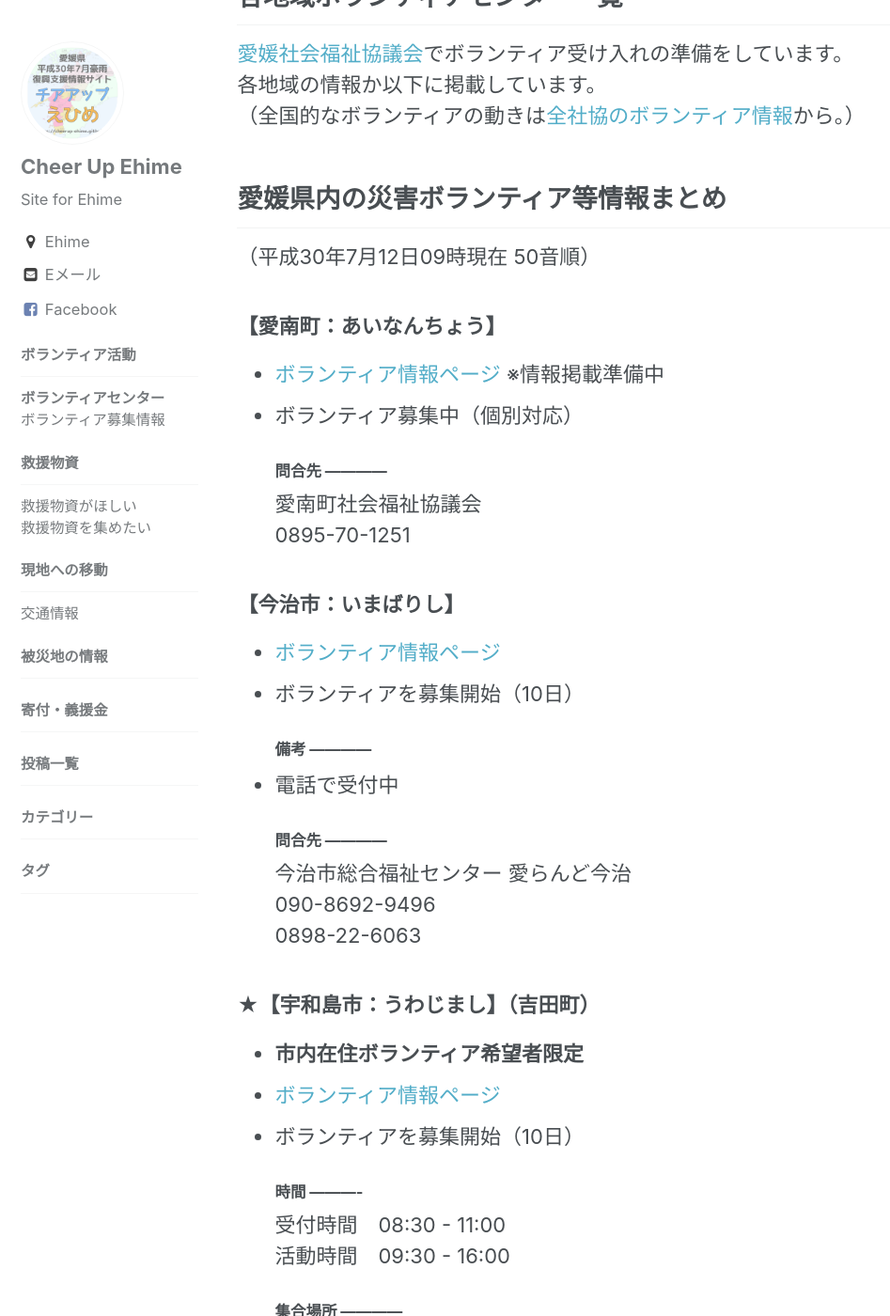
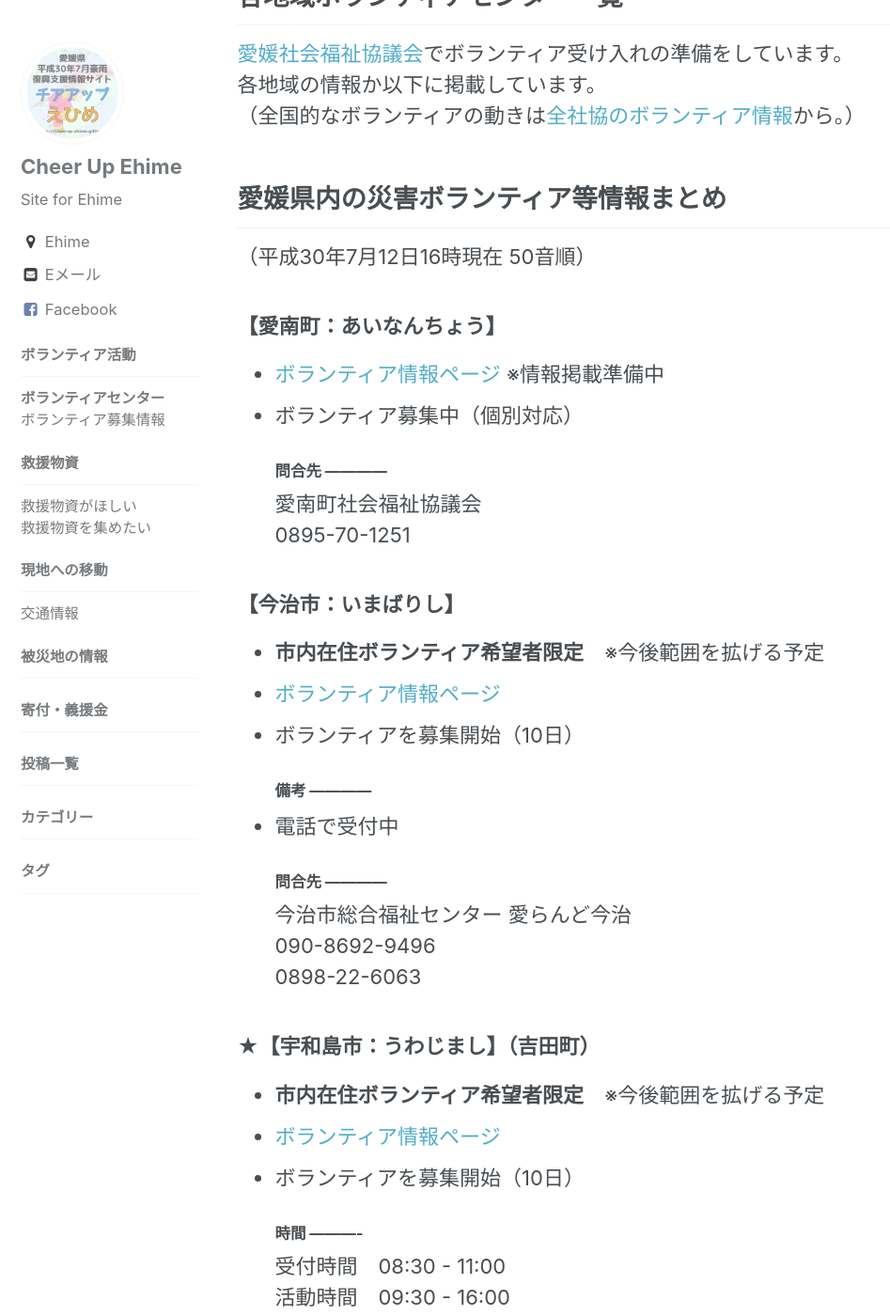
Before and after one commit to cheerup-ehime/cheerup-ehime.github.io, a Jekyll site: the page built from _pages/volunteer.md, in a window 1280 px wide and 1400 px high, scrolled down 1240 px. Shown: the whole window at 94% size, without its empty margins (0-947 px from the left). Built offline with Jekyll 4.4.1, drawn with Linux system fonts in a browser that asks for light colours.

Commit message:
Update volunteer.md

```diff
--- a/_pages/volunteer.md
+++ b/_pages/volunteer.md
@@ -29,7 +29,7 @@ modified: 2018-07-11 23:01:29
 （全国的なボランティアの動きは[全社協のボランティア情報](https://www.saigaivc.com/)から。）
 
 ## 愛媛県内の災害ボランティア等情報まとめ
-（平成30年7月12日09時現在 50音順）
+（平成30年7月12日16時現在 50音順）
 
 ### 【愛南町：あいなんちょう】
 - [ボランティア情報ページ](http://www.ainan-shakyo.or.jp/) ※情報掲載準備中
@@ -38,6 +38,7 @@ modified: 2018-07-11 23:01:29
 愛南町社会福祉協議会<br>0895-70-1251
 
 ### 【今治市：いまばりし】
+- **市内在住ボランティア希望者限定**　※今後範囲を拡げる予定
 - [ボランティア情報ページ](http://www.imabari-shakyo.jp/volunteer/saigai2.html)
 - ボランティアを募集開始（10日）
 #### 備考 ------------
@@ -46,7 +47,7 @@ modified: 2018-07-11 23:01:29
 今治市総合福祉センター 愛らんど今治<br>090-8692-9496<br>0898-22-6063
 
 ### ★【宇和島市：うわじまし】（吉田町）
-- **市内在住ボランティア希望者限定**
+- **市内在住ボランティア希望者限定**　※今後範囲を拡げる予定
 - [ボランティア情報ページ](http://www.uwajima-shakyo.or.jp/saigaiv.htm)
 - ボランティアを募集開始（10日）
 #### 時間 ----------
```
